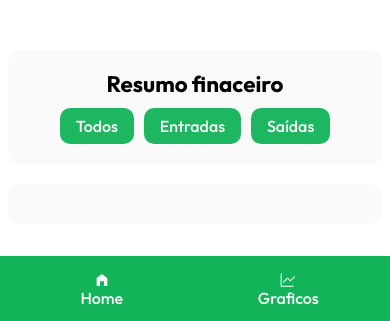
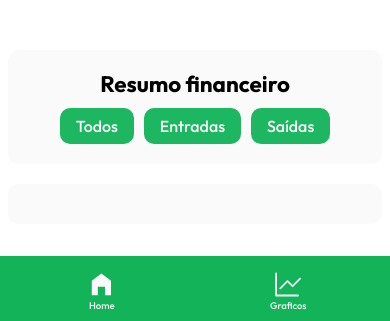
Before and after one commit to fel1pee3/PolpaPila, a React (Vite) app: page / in a window 390 px wide. Shown: the part 520-841 px from the top of the page. Built offline with nearby package versions, Linux system fonts and the light colour scheme.

Commit message:
armazenando no localStorage

```diff
--- a/src/Components/NavRoutes/styles.css
+++ b/src/Components/NavRoutes/styles.css
@@ -53,11 +53,11 @@
         width: 100%;
         flex-direction: column;
         gap: 0px;
-        font-size: 1em;
+        font-size: .6em;
         padding: 3px;
     }
 
     .iconNav{
-        font-size: 1em;
+        font-size: 3em;
     }
 }
--- a/src/Components/TransactionFilter/index.jsx
+++ b/src/Components/TransactionFilter/index.jsx
@@ -1,14 +1,14 @@
-import "./styles.css"
+import "./styles.css";
 
-export default function TransactionFilter({ setFilter }){
-    return(
-        <div className="transactionFilter">
-            <h1>Resumo finaceiro</h1>
-            <div className="btnsFilter">
-                <button onClick={() => setFilter('all')}>Todos</button>
-                <button onClick={() => setFilter('entrada')}>Entradas</button>
-                <button onClick={() => setFilter('saida')}>Saídas</button>
-            </div>
-        </div>
-    )
+export default function TransactionFilter({ setFilter }) {
+  return (
+    <div className="transactionFilter">
+      <h1>Resumo financeiro</h1>
+      <div className="btnsFilter">
+        <button onClick={() => setFilter("all")}>Todos</button>
+        <button onClick={() => setFilter("entrada")}>Entradas</button>
+        <button onClick={() => setFilter("saida")}>Saídas</button>
+      </div>
+    </div>
+  );
 }
--- a/src/Components/TransactionList/index.jsx
+++ b/src/Components/TransactionList/index.jsx
@@ -2,28 +2,33 @@ import { FaRegTrashAlt } from "react-icons/fa";
 import { IoMdTrendingDown } from "react-icons/io";
 import { IoMdTrendingUp } from "react-icons/io";
 
-import "./styles.css"
+import "./styles.css";
 
-export default function TransactionList({ transactions, filter, removeTransaction }){
-
-    const filteredTransactions = transactions.filter(transaction => {
-        if (filter === 'all') return true;
+export default function TransactionList({ transactions, filter, removeTransaction }) {
+  const filteredTransactions = transactions.filter((transaction) => {
+    if (filter === "all") return true;
     return transaction.type === filter;
   });
 
-    return(
+  return (
     <div className="transactionList">
       <ul className="listaFinances">
         {filteredTransactions.map((transaction, index) => (
           <li key={index}>
             <p className="p1">{transaction.text}</p>
-                        <p className="p2">R$ {transaction.amount}</p>
-                        <p className="p3">{transaction.type === 'entrada' ? <IoMdTrendingUp className="icon up"/> : <IoMdTrendingDown className="icon down"/>}</p>
+            <p className="p2">R$ {transaction.amount.toFixed(2)}</p>
+            <p className="p3">
+              {transaction.type === "entrada" ? (
+                <IoMdTrendingUp className="icon up" />
+              ) : (
+                <IoMdTrendingDown className="icon down" />
+              )}
+            </p>
 
-                        <FaRegTrashAlt className="p4" onClick={() => removeTransaction(index)}/>
+            <FaRegTrashAlt className="p4" onClick={() => removeTransaction(index)} />
           </li>
         ))}
       </ul>
     </div>
-    )
+  );
 }
--- a/src/Pages/Home/index.jsx
+++ b/src/Pages/Home/index.jsx
@@ -1,39 +1,53 @@
-import { useState } from "react"
-import React from "react"
+import { useState, useEffect } from "react";
+import React from "react";
 
-import TransactionForm from "../../Components/TransactionForm"
-import TransactionList from "../../Components/TransactionList"
-import CardTotal from "../../Components/CardTotal"
-import TransactionFilter from "../../Components/TransactionFilter"
+import TransactionForm from "../../Components/TransactionForm";
+import TransactionList from "../../Components/TransactionList";
+import CardTotal from "../../Components/CardTotal";
+import TransactionFilter from "../../Components/TransactionFilter";
 
-import "./styles.css"
+import "./styles.css";
 
-export default function Home(){
+export default function Home() {
+  const [transactions, setTransactions] = useState([]);
+  const [filter, setFilter] = useState("all");
 
-    const [transactions, setTransactions] = useState([]);
-    const [filter, setFilter] = useState('all');
+  // Carregar as transações do localStorage ao montar o componente
+  useEffect(() => {
+    const storedTransactions = JSON.parse(localStorage.getItem("transactions")) || [];
+    setTransactions(storedTransactions);
+  }, []);
+
+  // Sincronizar as transações com o localStorage sempre que elas mudarem
+  useEffect(() => {
+    localStorage.setItem("transactions", JSON.stringify(transactions));
+  }, [transactions]);
 
   const addTransaction = (transaction) => {
-        setTransactions([...transactions, transaction]);
+    setTransactions((prevTransactions) => [...prevTransactions, transaction]);
   };
 
   const removeTransaction = (indexToRemove) => {
-        setTransactions(transactions.filter((_, index) => index !== indexToRemove));
+    setTransactions((prevTransactions) =>
+      prevTransactions.filter((_, index) => index !== indexToRemove)
+    );
   };
 
-    return(
+  return (
     <div className="financePage">
       <div className="caixa1">
-                <TransactionForm addTransaction={addTransaction}/>
-                <CardTotal transactions={transactions}/>
+        <TransactionForm addTransaction={addTransaction} />
+        <CardTotal transactions={transactions} />
       </div>
       <div className="caixa2">
-                <TransactionFilter
-                    setFilter={setFilter}
+        <TransactionFilter setFilter={setFilter} />
+
+        <TransactionList
+          transactions={transactions}
+          filter={filter}
+          removeTransaction={removeTransaction}
         />
-
-                <TransactionList transactions={transactions} filter={filter} removeTransaction={removeTransaction}/>
       </div>
     </div>
-    )
+  );
 }
```
Also changed, not shown: src/Components/CardTotal/index.jsx (+4 -5 lines), src/Components/TransactionForm/index.jsx (+17 -17 lines). Lines whose indentation alone changed are shown as unchanged.
